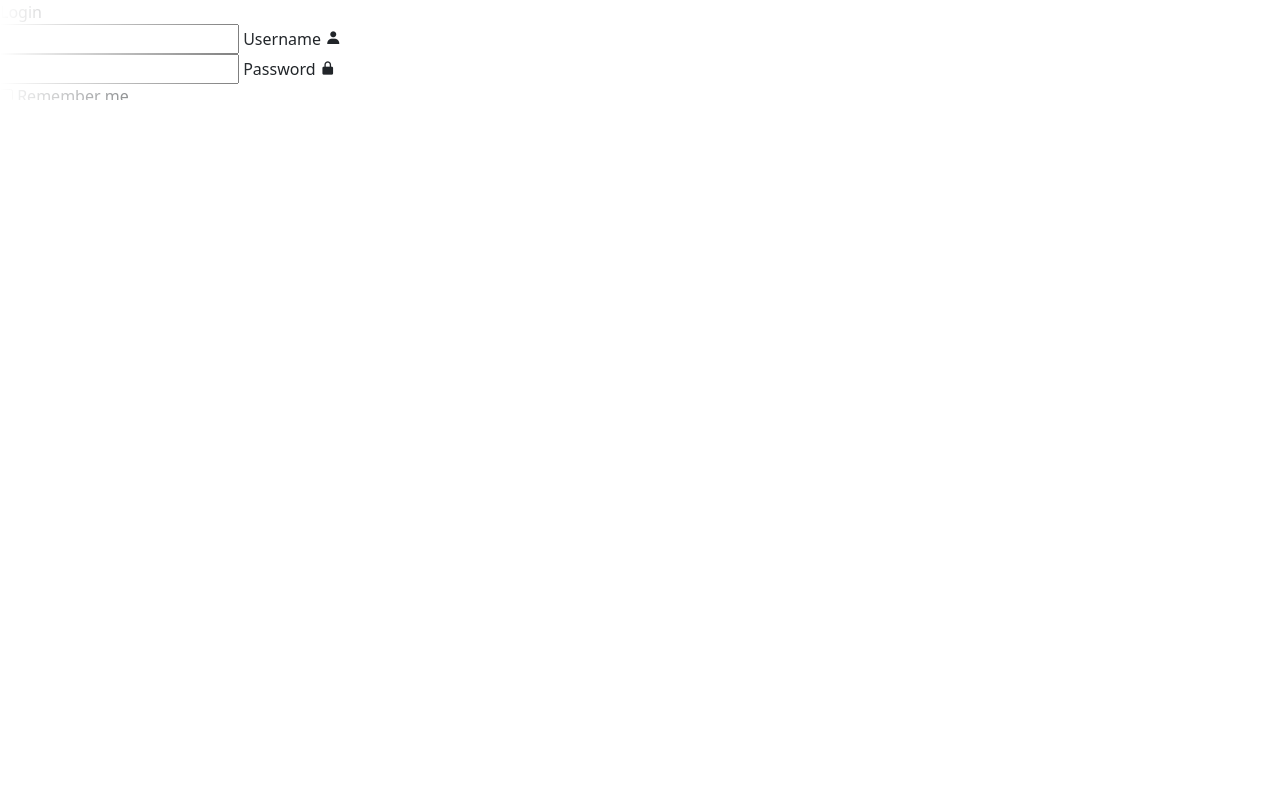
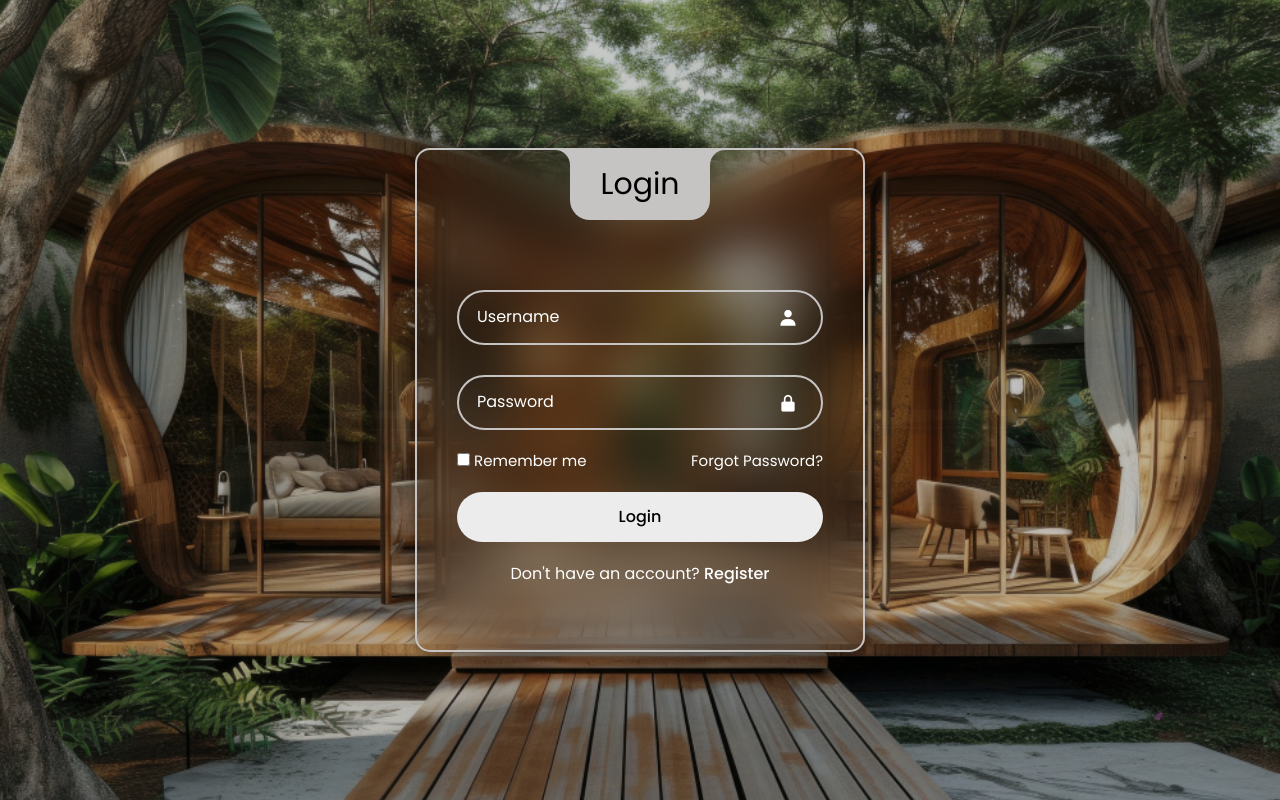
Before and after one commit to mohammed-farook/Real_Estate, a plain HTML site: page index.html in a window 1280 px wide. Drawn offline with nearby package versions, Linux system fonts and the light colour scheme; files that its build step writes are made by us from their sources.

Commit message:
modified-css file path

```diff
--- a/index.html
+++ b/index.html
@@ -10,7 +10,7 @@
     <meta name="description" content="This page contains an Real Estate property like House and Apartments">
     <link rel="Icon" href="/image/logo.png" type="image/x-icon">
     <!-- External Style-sheet -->
-    <link rel="stylesheet" type="text/css" href="./style.css">
+    <link rel="stylesheet" type="text/css" href="/Login/style.css">
     <link href="https://cdn.jsdelivr.net/npm/bootstrap@5.0.2/dist/css/bootstrap.min.css" rel="stylesheet" integrity="sha384-EVSTQN3/azprG1Anm3QDgpJLIm9Nao0Yz1ztcQTwFspd3yD65VohhpuuCOmLASjC" crossorigin="anonymous">
     <link href='https://unpkg.com/boxicons@2.1.4/css/boxicons.min.css' rel='stylesheet'>
     <script src="https://kit.fontawesome.com/acbabfe4df.js" crossorigin="anonymous"></script>
@@ -22,7 +22,7 @@
         <div class="wrapper">
             <!-- login-box -->
             <div class="login_box">
-                <!-- lofin-header -->
+                <!-- login-header -->
                 <div class="login-header">
                     <span>Login</span>
                 </div>
```
